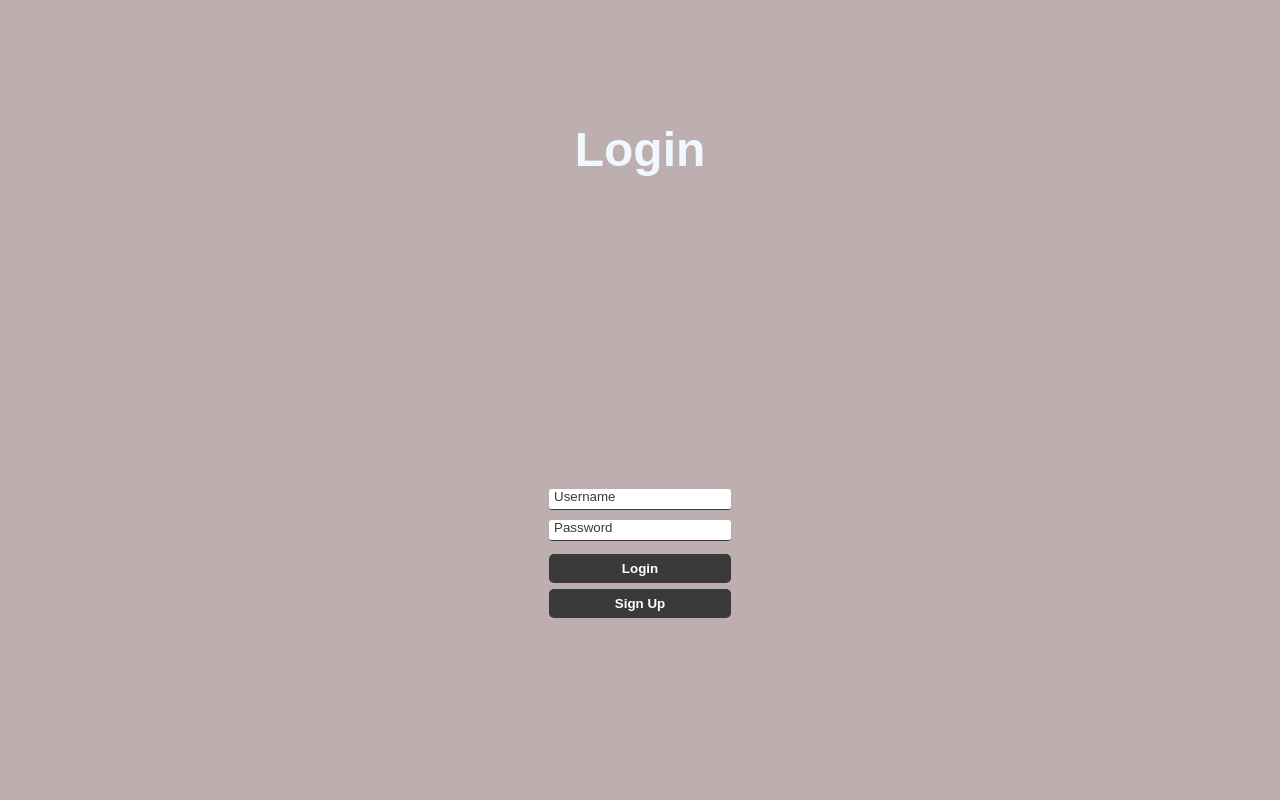
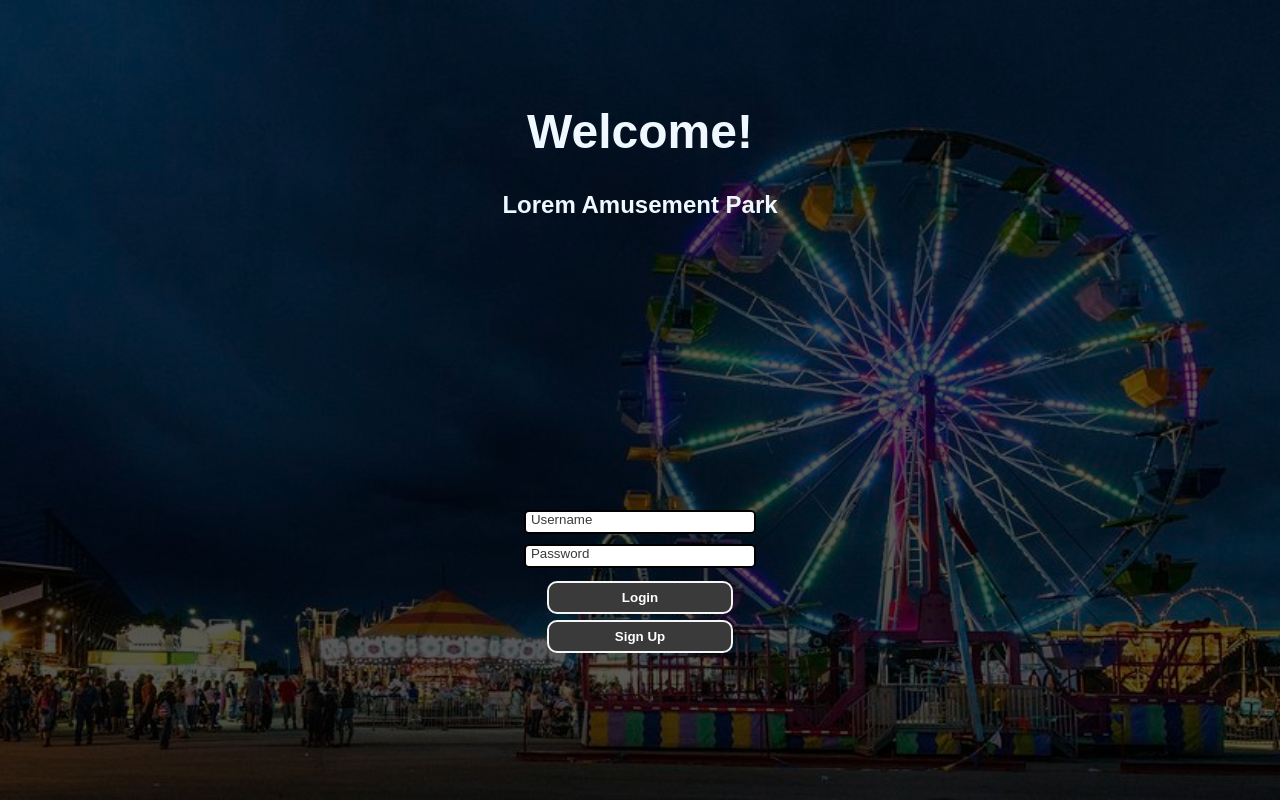
Before and after one commit to software-students-fall2022/web-app-exercise-team-9-1, a Flask app: page / in a window 1280 px wide. Run offline with Flask 2, Linux system fonts and the light colour scheme.

Commit message:
add css to entrance

```diff
--- a/static/css/login.css
+++ b/static/css/login.css
@@ -9,49 +9,45 @@ html {
     display: grid;
     justify-items: center;
     align-items: center;
-    background-color: #bdafaf;
-
+    background-color: #595959;
+    background-image: url('../images/bg_login_2.jpg');
+    background-repeat: no-repeat;
+    background-size: cover;
+    background-position-x: 80%;
+    background-blend-mode: multiply;
   }
 
 h1#login-header {
     color: aliceblue;
     font-size: -webkit-xxx-large;
+    text-align: center;
 }
 
-  #main-holder {
-    width: 50%;
-    height: 70%;
-    display: grid;
-    justify-items: center;
-    align-items: center;
-    background-color: white;
-    border-radius: 7px;
-    box-shadow: 0px 0px 5px 2px black;
+h2#login-subheader {
+    color: aliceblue;
+    text-align: center;
 }
+
+
 
   #login-error-msg-holder {
     width: 100%;
-    height: 100%;
+    height: 0%;
     display: grid;
     justify-items: center;
     align-items: center;
 }
 
 #login-error-msg {
-    width: 23%;
+    width: 34%;
     text-align: center;
-    margin: 0;
-    padding: 5px;
+    padding: 15px;
     font-size: 12px;
     font-weight: bold;
     color: #8a0000;
     border: 1px solid #8a0000;
     background-color: #e58f8f;
     opacity: 0;
-  }
-
-  #error-msg-second-line {
-    display: block;
 }
 
 #login-form {
@@ -69,7 +65,9 @@ h1#login-header {
     border: none;
     border-bottom: 1px solid #3a3a3a;
     margin-bottom: 10px;
-    border-radius: 3px;
+    border-radius: 5px;
+    border: 2px solid #000000;
+    width: 120%;
     outline: none;
     padding: 0px 0px 5px 5px;
   }
@@ -77,12 +75,12 @@ h1#login-header {
   #login-form-submit {
     width: 100%;
     padding: 7px;
-    border: none;
-    border-radius: 5px;
+    border: 2px solid #ffffff;
+    border-radius: 10px;
     color: white;
     font-weight: bold;
     background-color: #3a3a3a;
     cursor: pointer;
-    outline: none;
+    border-color: whitesmoke;
     margin: 3px;
   }
--- a/templates/opening.html
+++ b/templates/opening.html
@@ -14,8 +14,10 @@
         <meta name="viewport" content="width=device-width, initial-scale=1">
     </head>
     <body>
-        <h1 id="login-header">Login</h1>
-
+    <div>
+        <h1 id="login-header">Welcome!</h1>
+        <h2 id="login-subheader">Lorem Amusement Park</h2>
+    </div>
     <div id="login-error-msg-holder">
       <p id="login-error-msg" style="opacity:{{opac}};">{{msg}}</p>
     </div>
```
Also changed, not shown: static/images/bg_login.jpeg (added), static/images/bg_login_2.jpg (added). Lines whose indentation alone changed are shown as unchanged.
